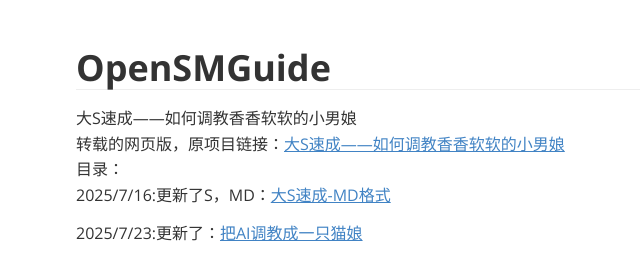
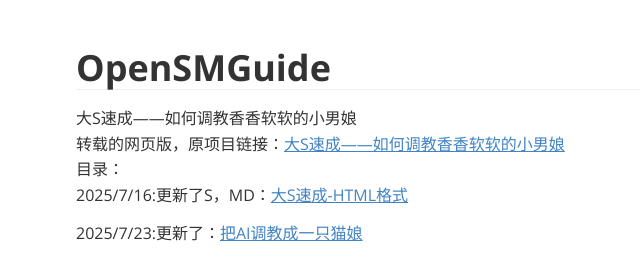
Before and after one commit to class-bin-data/OpenSMGuide, a plain HTML site: page index.html in a window 1280 px wide. Shown: the full height of the page, 164-804 px from the left. Drawn offline with nearby package versions, Linux system fonts and the light colour scheme.

Commit message:
Update index.html

```diff
--- a/index.html
+++ b/index.html
@@ -615,6 +615,6 @@ header, .context-menu, .megamenu-content, footer{
 <body class='typora-export os-windows'><div class='typora-export-content'>
 <div id='write'  class=''><h1 id='opensmguide'><span>OpenSMGuide</span></h1><p><span>大S速成——如何调教香香软软的小男娘</span><br/><span>转载的网页版，原项目链接：</span><a href='https://github.com/HongYunCloud/OpenDomGuide'><span>大S速成——如何调教香香软软的小男娘</span></a>
 <span>目录：</span>
-<span>2025/7/16:更新了S，MD：</span><a href='https://github.com/class-bin-data/OpenSMGuide/blob/main/S/%E5%A4%A7S%E9%80%9F%E6%88%90%E2%80%94%E2%80%94%E5%A6%82%E4%BD%95%E8%B0%83%E6%95%99%E9%A6%99%E9%A6%99%E8%BD%AF%E8%BD%AF%E7%9A%84%E5%B0%8F%E7%94%B7%E5%A8%98.md'><span>大S速成-MD格式</span></a></p><p><span>2025/7/23:更新了：</span><a href='./S/ai.html'><span>把AI调教成一只猫娘</span></a></p><p>&nbsp;</p></div></div>
+<span>2025/7/16:更新了S，MD：</span><a href='./S/index.html'><span>大S速成-HTML格式</span></a></p><p><span>2025/7/23:更新了：</span><a href='./S/ai.html'><span>把AI调教成一只猫娘</span></a></p><p>&nbsp;</p></div></div>
 </body>
 </html>
```
